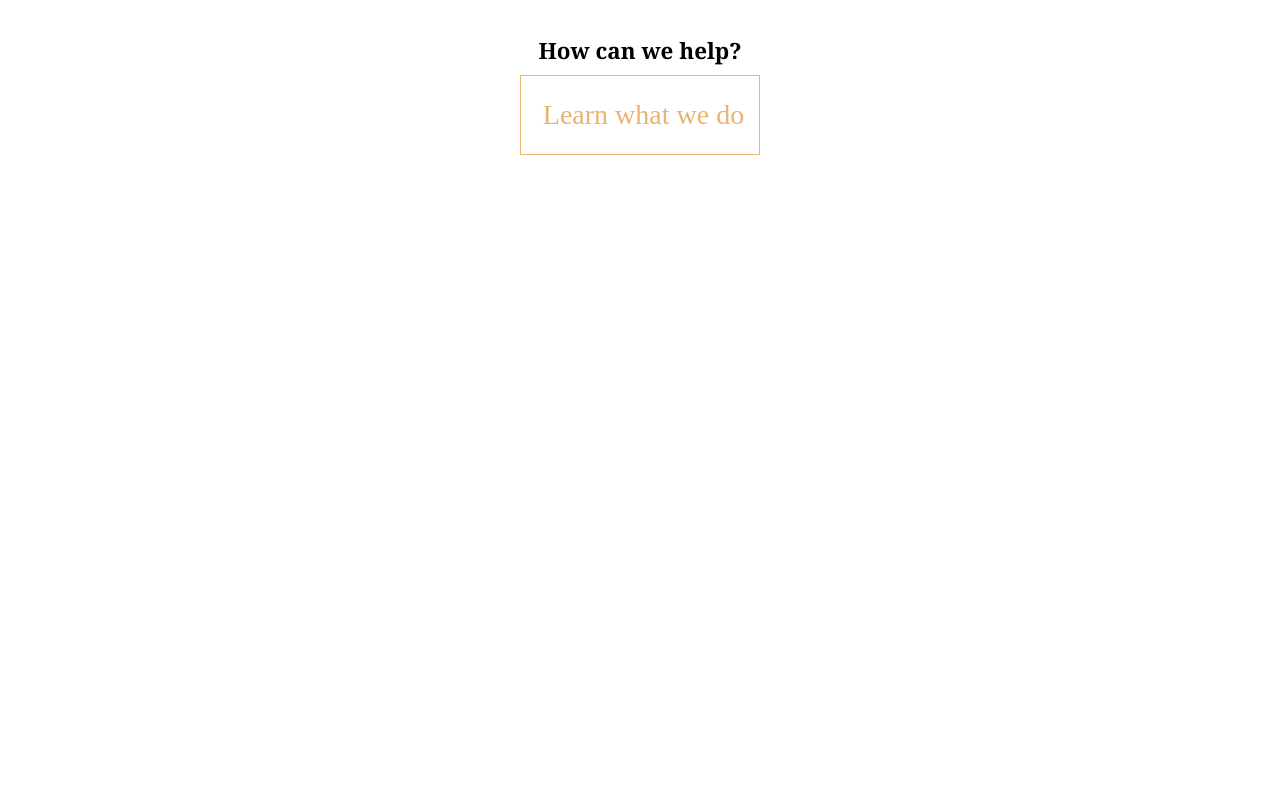
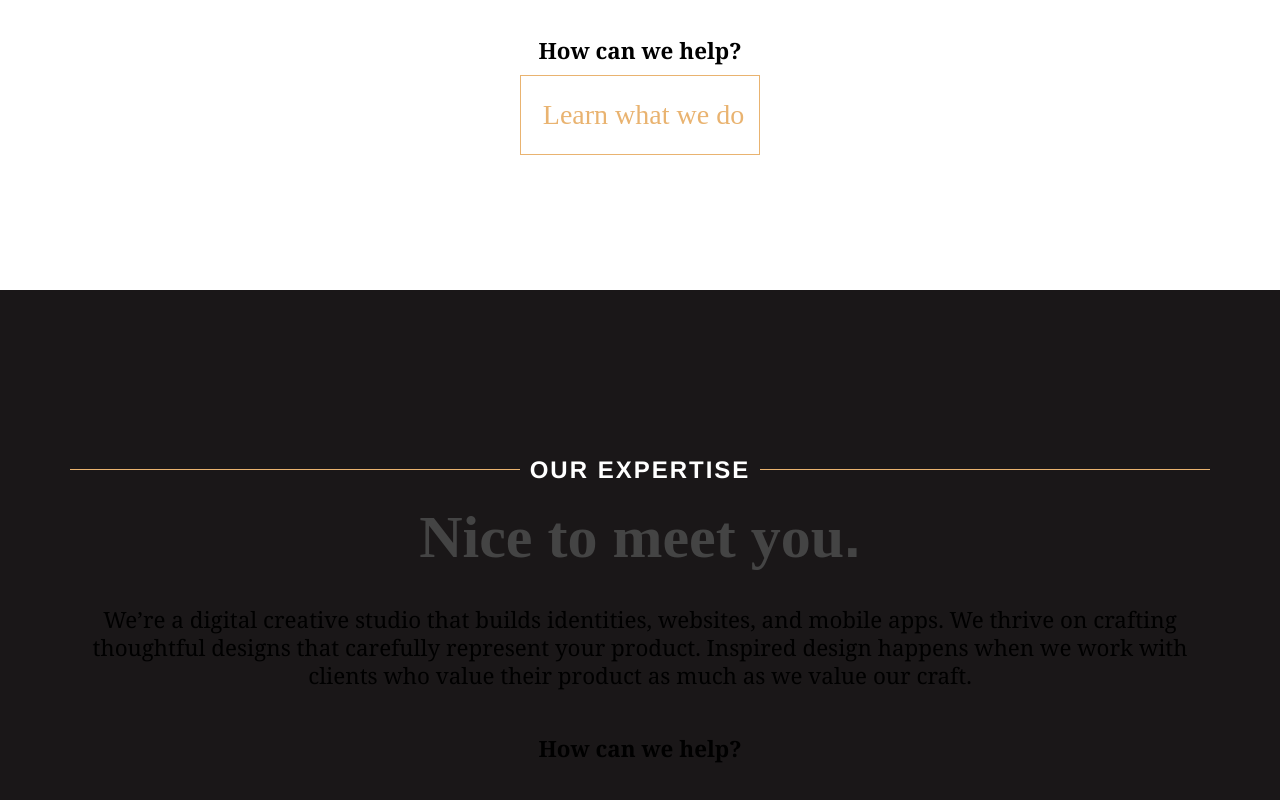
Before and after one commit to BorisRozumnyi/etecc-replication, a React (Create React App) app: page / in a window 1280 px wide. Shown: the part 880-1680 px from the top of the page. Before the commit the page ends 1035 px from the top, so only its background shows below. Built offline with nearby package versions, Linux system fonts and the light colour scheme.

Commit message:
create the ThirdScreen

```diff
--- a/src/App.tsx
+++ b/src/App.tsx
@@ -1,12 +1,14 @@
 import React from 'react';
 import { FirstScreen } from './components/FirstScreen';
 import { SecondScreen } from './components/SecondScreen';
+import { ThirdScreen } from './components/ThirdScreen';
 
 export const App = () => {
   return (
     <>
       <FirstScreen />
       <SecondScreen />
+      <ThirdScreen />
     </>
   );
 };
--- /dev/null
+++ b/src/components/ThirdScreen.tsx
@@ -0,0 +1,37 @@
+import React from 'react';
+import { Container, Flex, H1, H4, H2Yellow } from 'src/styles';
+import styled from 'styled-components';
+
+export const ThirdScreen = () => (
+  <Wrapper>
+    <Container mt={40}>
+      <Flex>
+        <H2Yellow mt={23}>OUR EXPERTISE</H2Yellow>
+      </Flex>
+      <Flex>
+        <H1 mt={25}>
+          Nice to meet you<span>.</span>
+        </H1>
+      </Flex>
+      <Flex mt={45}>
+        <H4>
+          We’re a digital creative studio that builds identities, websites, and
+          mobile apps. We thrive on crafting thoughtful designs that carefully
+          represent your product. Inspired design happens when we work with
+          clients who value their product as much as we value our craft.
+        </H4>
+      </Flex>
+      <Flex mt={45}>
+        <H4 bold>How can we help?</H4>
+      </Flex>
+    </Container>
+  </Wrapper>
+);
+
+const Wrapper = styled(Flex)`
+  margin-top: 135px;
+  background-color: #1a1718;
+  height: 35.625rem;
+  position: relative;
+  overflow: hidden;
+`;
--- a/src/styles/index.ts
+++ b/src/styles/index.ts
@@ -107,6 +107,16 @@ export const H1WithLines = styled(H1)`
   }
 `;
 
+type HProps = {
+  lineColor?: string;
+};
+
+/* border-bottom: 1px solid
+  ${({ lineColor }: HProps) => lineColor || '#e9e9e9'}; */
+
+/* ${({ lineColor }: HProps) =>
+  lineColor && `border-bottom: 1px solid ${lineColor}`}; */
+
 export const H2 = styled.h2`
   margin-top: ${({ mt }: TagProps) => `${mt}px`};
   font-size: 1.5rem;
@@ -131,6 +141,14 @@ export const H2 = styled.h2`
 
   &:after {
     margin-left: 10px;
+  }
+`;
+
+export const H2Yellow = styled(H2)`
+  color: #fff;
+  &:before,
+  &:after {
+    border-bottom: 1px solid #e9b370;
   }
 `;
 
```
